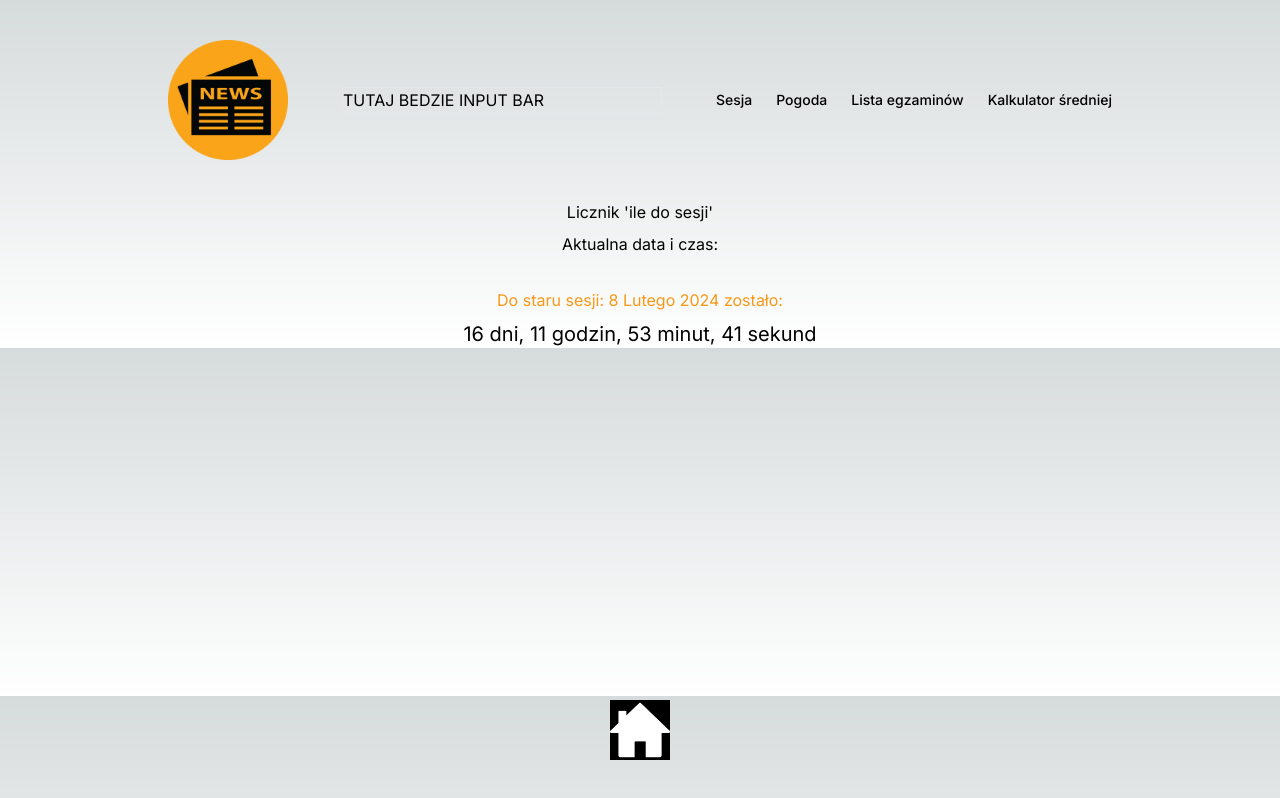
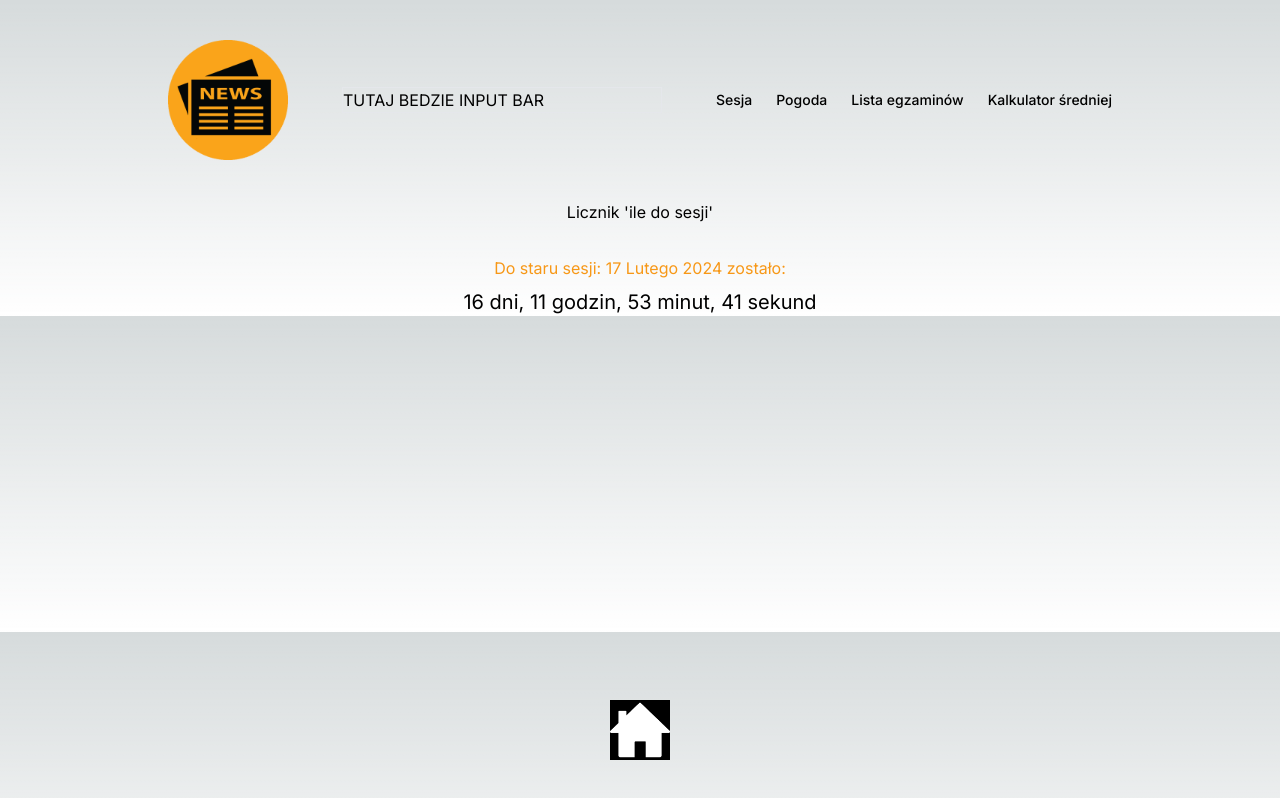
Before and after one commit to SBednarek91/news, a Next.js app: page /session in a window 1280 px wide. Built offline with nearby package versions, Linux system fonts and the light colour scheme; no server answers.

Commit message:
update timer

```diff
--- a/app/session/page.tsx
+++ b/app/session/page.tsx
@@ -39,6 +39,7 @@ const Home = () => {
     setTimeDifference(difference);
   };
 
+
   const days = Math.floor(timeDifference / (1000 * 60 * 60 * 24));
   const hours = Math.floor((timeDifference % (1000 * 60 * 60 * 24)) / (1000 * 60 * 60));
   const minutes = Math.floor((timeDifference % (1000 * 60 * 60)) / (1000 * 60));
@@ -57,8 +58,7 @@ const Home = () => {
             height={20}
           />
         </Link>
-        <h1 className='flex flex-col items-center mt-2'>Aktualna data i czas: {currentDateTime}</h1>
-        <h2 className='flex justify-center text-[#f79817] mt-8'>Do staru sesji: 8 Lutego 2024 zostało:</h2>
+        <h2 className='flex justify-center text-[#f79817] mt-8'>Do staru sesji: 17 Lutego 2024 zostało:</h2>
         <p className='flex flex-col items-center text-xl mt-2'>{`${days} dni, ${hours} godzin, ${minutes} minut, ${seconds} sekund`}</p>
       </div>
     </div>
```
